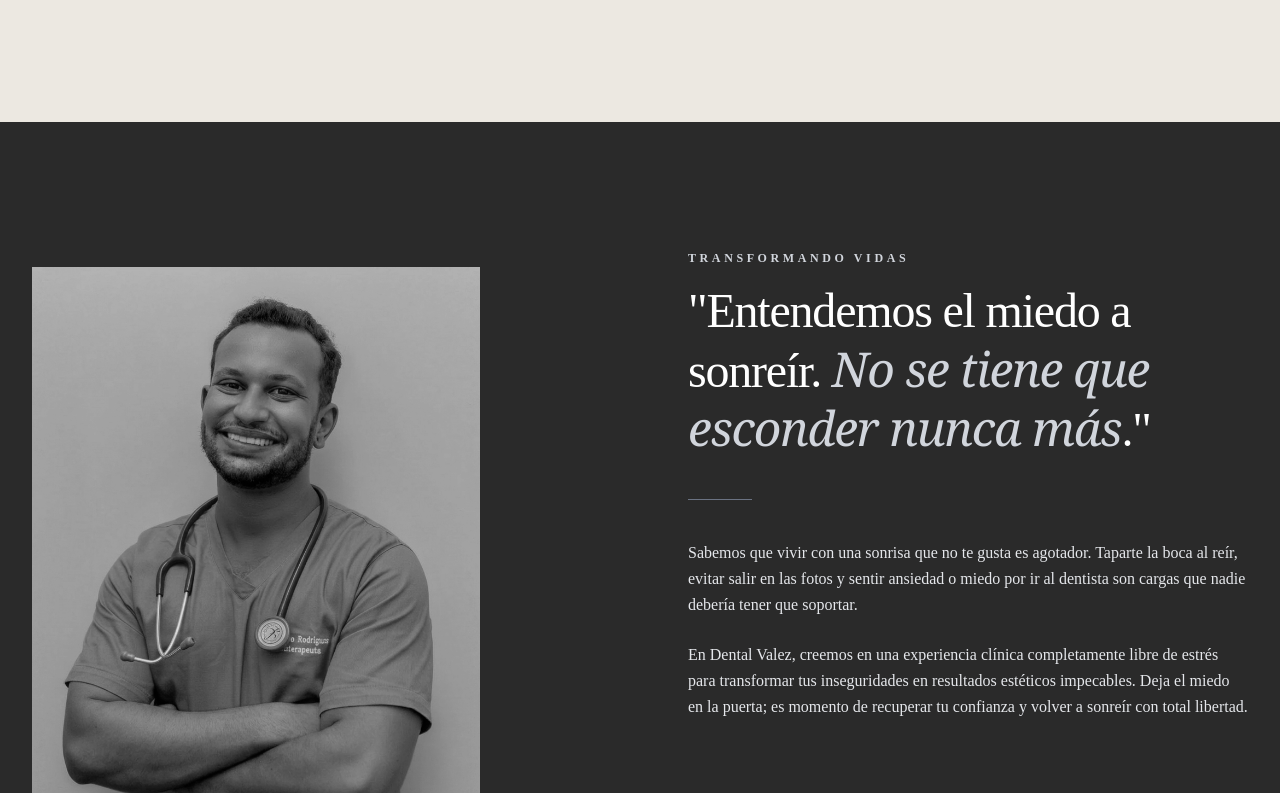
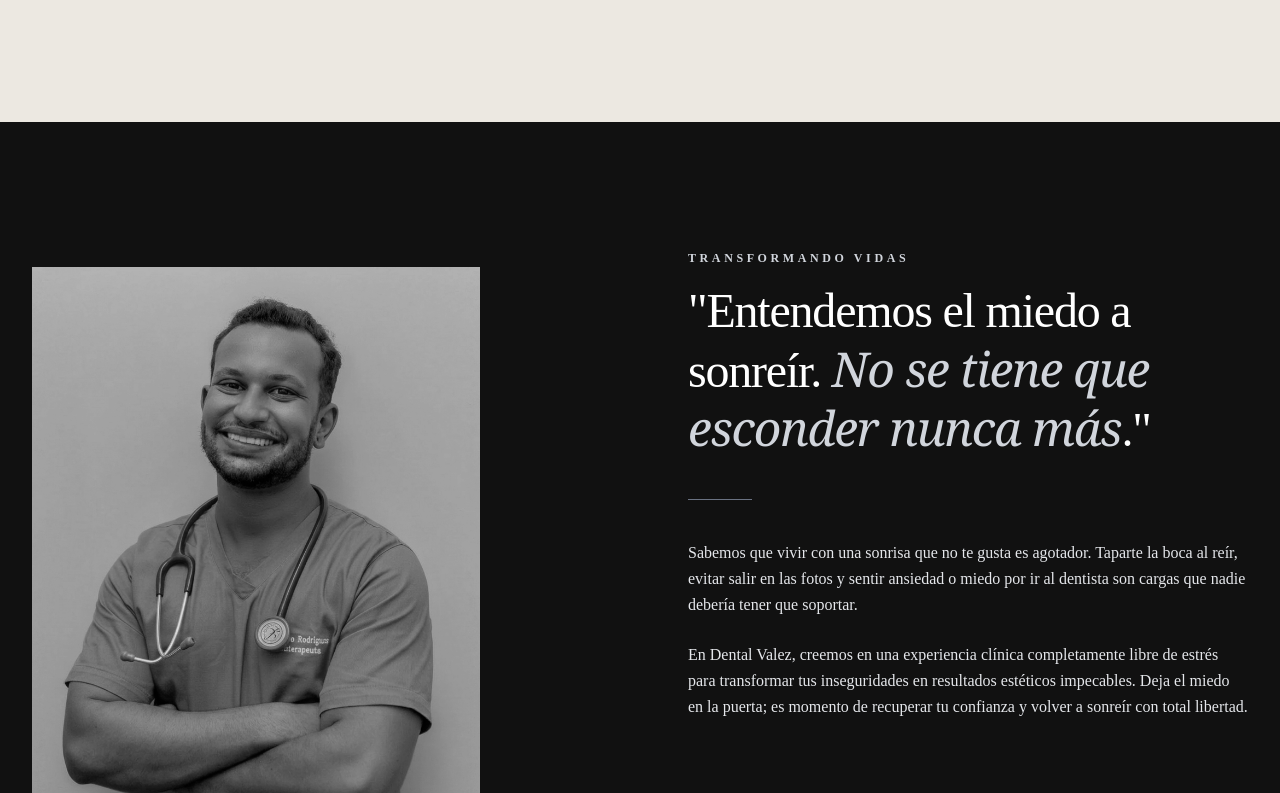
Before and after one commit to dfloresdaniel77-gif/dental-valez-demo, a Next.js app: page / in a window 1280 px wide. Shown: the part 1660-2453 px from the top of the page. Built offline with nearby package versions, Linux system fonts and the light colour scheme.

Commit message:
style: switch all dark gray backgrounds to pitch black for consistent luxury aesthetic

```diff
--- a/src/components/demo-4.tsx
+++ b/src/components/demo-4.tsx
@@ -36,7 +36,7 @@ export default function DemoFour() {
   }, []);
 
   return (
-    <section className="relative w-full bg-[#2a2a2a] flex flex-col items-center py-32 px-8">
+    <section className="relative w-full bg-[#111111] flex flex-col items-center py-32 px-8">
       <div className="max-w-4xl w-full flex flex-col items-center">
         <div className="text-center mb-16">
           <h2 className="text-white text-4xl md:text-5xl font-bold uppercase tracking-tighter mb-4">
--- a/src/components/demo-5.tsx
+++ b/src/components/demo-5.tsx
@@ -125,7 +125,7 @@ export default function DemoFive() {
               type="submit"
               disabled={isSubmitting}
               containerClassName="w-full mt-8 rounded"
-              className="w-full bg-[#2a2a2a] text-white py-4 px-8 text-sm uppercase tracking-widest font-medium transition-all duration-300 flex justify-center items-center disabled:opacity-50 disabled:cursor-not-allowed"
+              className="w-full bg-[#111111] text-white py-4 px-8 text-sm uppercase tracking-widest font-medium transition-all duration-300 flex justify-center items-center disabled:opacity-50 disabled:cursor-not-allowed"
             >
               {isSubmitting ? (
                 <div className="w-5 h-5 border-2 border-white border-t-transparent rounded-full animate-spin"></div>
--- a/src/components/founder-profile.tsx
+++ b/src/components/founder-profile.tsx
@@ -6,7 +6,7 @@ import { AnimatedUnderline, UnderlineGroup } from "./ui/animated-underline";
 export default function FounderProfile() {
   return (
     <UnderlineGroup>
-      <section className="w-full bg-[#2a2a2a] flex flex-col md:flex-row items-center justify-center py-32 px-8 min-h-screen">
+      <section className="w-full bg-[#111111] flex flex-col md:flex-row items-center justify-center py-32 px-8 min-h-screen">
         <div className="max-w-7xl w-full grid grid-cols-1 lg:grid-cols-2 gap-16 lg:gap-24 items-center">
 
           {/* Left: Image */}
```
